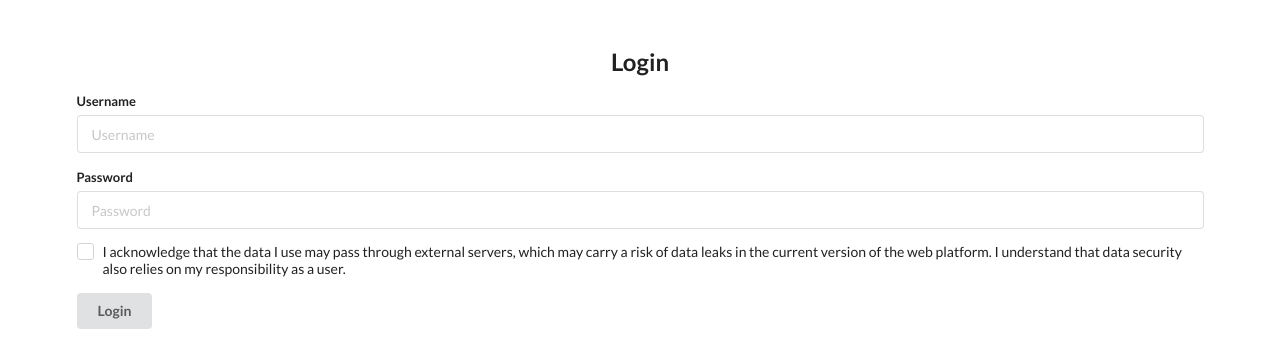
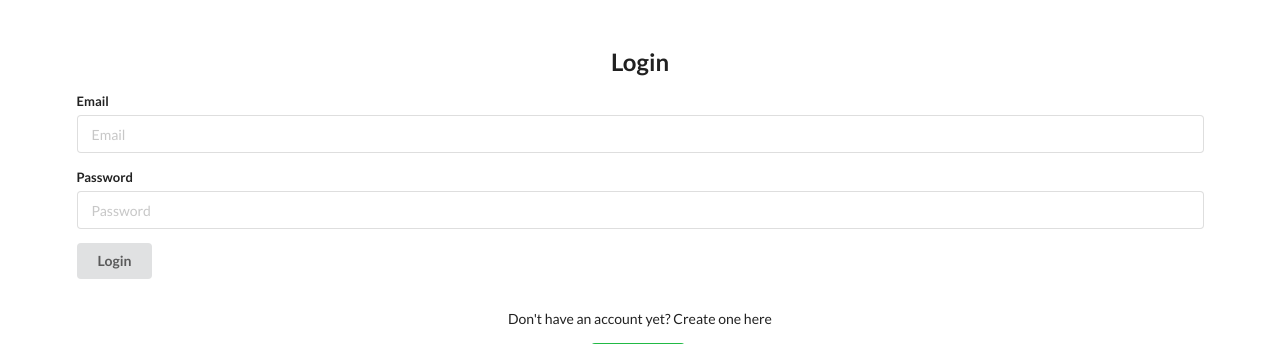
Before and after one commit to jijiduc/a-eye_web_dev_jeremy, a Flask app: page /login in a window 1280 px wide. Shown: the top 344 px of the page. Run offline with Flask 2, Linux system fonts and the light colour scheme; parts of the project's set-up code (start-up, migrations or seed data) failed here and were passed over.

Commit message:
Databaseok
Database work well
whitelist doesn't work yet
register page improved
login page work

```diff
--- a/app.py
+++ b/app.py
@@ -1,13 +1,23 @@
 import os
-from main import getSegmentation, clear_logs, delete_files_in_folder
-from flask import Flask, jsonify, render_template, request, redirect, url_for, flash, send_file, send_from_directory, make_response, session#, escape
+from main import getSegmentation, clear_logs, delete_files_in_folder, copy_folder
+from flask import Flask, jsonify, render_template, request, redirect, url_for, flash, send_file, send_from_directory, make_response, session
 from markupsafe import escape
 from flask_login import login_required, current_user, login_user, logout_user, LoginManager
 from werkzeug.utils import secure_filename
 import logging
 import zipfile
 import json
+from models import db, User
+from werkzeug.security import generate_password_hash, check_password_hash
 
+
+def zip_folder(folder_path, output_path):
+    with zipfile.ZipFile(output_path, 'w', zipfile.ZIP_DEFLATED) as zipf:
+        for root, dirs, files in os.walk(folder_path):
+            for file in files:
+                zipf.write(os.path.join(root, file), os.path.relpath(os.path.join(root, file), folder_path))
+from models import db, User
+from werkzeug.security import generate_password_hash, check_password_hash
 
 # ----------------------------------------------------------------------------------------------
 # FLASK
@@ -20,83 +30,86 @@ LOGS_FOLDER = os.path.join(os.path.dirname(os.path.abspath(__file__)), 'logs/')
 
 app = Flask(__name__, static_folder="static")
 
-#Add reference fingerprint.
-#Cookies travel with a signature that they claim to be legit.
-#Legitimacy here means that the signature was issued by the owner of the cookie.
-#Others cannot change this cookie as it needs the secret key.
-#It's used as the key to encrypt the session - which can be stored in a cookie.
-#Cookies should be encrypted if they contain potentially sensitive information.
-app.secret_key = "secret key"
+# Database configuration
+app.config['SQLALCHEMY_DATABASE_URI'] = 'sqlite:///users.db'
+app.config['SQLALCHEMY_TRACK_MODIFICATIONS'] = False
+app.secret_key = "your_secret_key"  # Ensure you have a secret key for session management
+db.init_app(app)
 
-# Charge the whitelist of users
-with open('whitelist.json', 'r') as f:
-    whitelist = json.load(f)['users']
+def create_tables():
+    with app.app_context():
+        db.create_all()
 
-def check_credentials(username, password):
-    for user in whitelist:
-        if user['username'] == username and user['password'] == password:
-            return True
-    return False
+if not app._got_first_request:
+    create_tables() # en appelant directement la fonction pour initialiser la BD
 
-#Define the upload folder to save images uploaded by the user.
-app.config['UPLOAD_FOLDER'] = UPLOAD_FOLDER
-
-# Set Flask environment to development (to print console)
-# os.system('export FLASK_APP=./a-eye_web/app.py')
-os.environ['FLASK_APP'] = os.path.join(os.path.dirname(os.path.abspath(__file__)), 'app.py') # for flask run
-os.environ['FLASK_DEBUG'] = 'True' # to print console
-
-# Manage logs
-logging.basicConfig(filename=f'{LOGS_FOLDER}app.log', level=logging.DEBUG,
-    format='%(asctime)s %(levelname)s %(name)s %(message)s')
+# ----------------------------------------------------------------------------------------------
+# UTILS
 
 def allowed_file(filename):
-    return '.' in filename and \
-        filename.rsplit('.', 1)[1].lower() in ALLOWED_EXTENSIONS
-
-def zip_folder(source, destination):
-    with zipfile.ZipFile(destination, 'w', zipfile.ZIP_DEFLATED) as zipf:
-        for root, dirs, files in os.walk(source):
-            for file in files:
-                zipf.write(os.path.join(root, file), os.path.relpath(os.path.join(root, file), os.path.join(source, '..')))
+    return '.' in filename and filename.rsplit('.', 1)[1].lower() in ALLOWED_EXTENSIONS
 
 # ----------------------------------------------------------------------------------------------
 # ROUTES
 
-@app.route('/')
-def index():
-    if 'username' in session:
-        return render_template('index.html')
-    return redirect(url_for('login'))
-
-
-
 @app.route('/login', methods=['GET', 'POST'])
 def login():
     if request.method == 'POST':
-        username = request.form['username']
+        email = request.form['email']
         password = request.form['password']
-        accept_terms = request.form.get('accept_terms')
-        if not accept_terms:
-            return "Vous devez accepter les conditions pour vous connecter.", 400
-        if check_credentials(username, password):
-            session['username'] = username
+        user = User.query.filter_by(email=email).first()
+        if user and check_password_hash(user.password, password):
+            session['username'] = user.email
             return redirect(url_for('index'))
         else:
-            return "Invalid credentials", 401
+            flash('Incorrect password or email', 'danger')
+            return redirect(url_for('login'))
     return render_template('login.html')
+
+@app.route('/register', methods=['GET', 'POST'])
+def register():
+    if request.method == 'POST':
+        email = request.form['email']
+        first_name = request.form['first_name']
+        last_name = request.form['last_name']
+        password = generate_password_hash(request.form['password'])
+        organization = request.form['organization']
+        if organization == 'Other':
+            organization = request.form['other_organization']
+        job = request.form['job']
+
+        # Verify if the email already exists
+        existing_user = User.query.filter_by(email=email).first()
+        if existing_user:
+            flash('An account with this email already exists.', 'danger')
+            return redirect(url_for('register'))
+
+        new_user = User(email=email, first_name=first_name, last_name=last_name, password=password, organization=organization, job=job)
+        db.session.add(new_user)
+        db.session.commit()
+        flash('Your account has been successfully created. An administrator must still validate your account before you can log in and use your account.', 'success')
+        return redirect(url_for('login'))
+    return render_template('register.html')
+
+@app.route('/users')
+def users():
+    users = User.query.all()
+    return render_template('users.html', users=users)
+
+@app.route('/')
+def index():
+    return render_template('index.html')
 
 @app.route('/informations')
 def informations():
-    if 'username' in session:
-        return render_template('informations.html')
-    return redirect(url_for('login'))
+    return render_template('informations.html')
+
 
 @app.route('/logout')
 def logout():
     # remove the username from the session if it is there
     session.pop('username', None)
-    return redirect(url_for('login'))
+    return render_template('login.html')
 
 @app.route('/getcookie')
 def getcookie():
@@ -121,21 +134,10 @@ def upload_files():
             if files != '': # empyt list
                 for file in files:
                     if file and allowed_file(file.filename):
-                        filename = secure_filename(file.filename) #Use this werkzeug method to secure filename.
-                        filepath = os.path.join(app.config['UPLOAD_FOLDER'], filename)
-                        file.save(filepath)
-                        return render_template('index.html', uploaded=True)
-                    else:
-                        flash('File not allowed')
-                        return render_template('index.html', uploaded=False)
-            else:
-                flash('No file selected')
-                return render_template('index.html', uploaded=False)
-        else:
-            flash('No file selected')
-            return render_template('index.html', uploaded=False)
-
-
+                        filename = secure_filename(file.filename)
+                        file.save(os.path.join(UPLOAD_FOLDER, filename))
+                return redirect(url_for('index'))
+    return render_template('index.html')
 # ----------------------------------------------------------------------------------------------
 # MAIN
 
--- a/templates/login.html
+++ b/templates/login.html
@@ -10,49 +10,30 @@
 <body>
     <div class="ui container" style="margin-top: 50px;">
         <h2 class="ui center aligned header">Login</h2>
+        {% with messages = get_flashed_messages(with_categories=true) %}
+            {% if messages %}
+                <div class="ui message">
+                    {% for category, message in messages %}
+                        <div class="ui {{ category }} message">{{ message }}</div>
+                    {% endfor %}
+                </div>
+            {% endif %}
+        {% endwith %}
         <form class="ui form" method="POST" action="/login">
             <div class="field">
-                <label>Username</label>
-                <input type="text" name="username" placeholder="Username" required>
+                <label>Email</label>
+                <input type="email" name="email" placeholder="Email" required>
             </div>
             <div class="field">
                 <label>Password</label>
                 <input type="password" name="password" placeholder="Password" required>
             </div>
-            <div class="field">
-                <div class="ui checkbox">
-                    <input type="checkbox" name="accept_terms" required>
-                    <label>I acknowledge that the data I use may pass through external servers, which may carry a risk of data leaks in the current version of the web platform. I understand that data security also relies on my responsibility as a user.</label>
-                </div>
-            </div>
             <button class="ui button" type="submit">Login</button>
         </form>
         <div class="ui hidden divider"></div>
         <div class="ui center aligned container">
-            <h3>Our partners</h3>
-            <div class="ui grid">
-                <div class="four wide column">
-                    <img src="{{ url_for('static', filename='images/BERN.png') }}" alt="Partner 1" class="ui small image">
-                </div>
-                <div class="four wide column">
-                    <img src="{{ url_for('static', filename='images/CHUV.png') }}" alt="Partner 2" class="ui small image">
-                </div>
-                <div class="four wide column">
-                    <img src="{{ url_for('static', filename='images/CIBM.png') }}" alt="Partner 3" class="ui small image">
-                </div>
-                <div class="four wide column">
-                    <img src="{{ url_for('static', filename='images/MAT-TECH_LAB.png') }}" alt="Partner 4" class="ui small image">
-                </div>
-                <div class="four wide column">
-                    <img src="{{ url_for('static', filename='images/MIAL.png') }}" alt="Partner 5" class="ui small image">
-                </div>
-                <div class="four wide column">
-                    <img src="{{ url_for('static', filename='images/ROSTOCK.png') }}" alt="Partner 6" class="ui small image">
-                </div>
-                <div class="four wide column">
-                    <img src="{{ url_for('static', filename='images/UNIL.png') }}" alt="Partner 7" class="ui small image">
-                </div>
-            </div>
+            <p>Don't have an account yet? Create one here</p>
+            <a href="{{ url_for('register') }}" class="ui green button">Register</a>
         </div>
     </div>
     <script>
```
Also changed, not shown: models.py (added, +14 -0 lines), templates/register.html (added, +80 -0 lines), templates/users.html (added).
